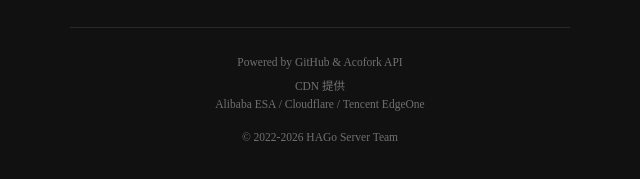
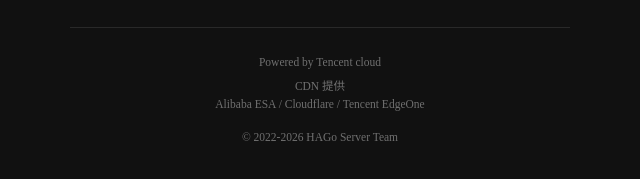
Before and after one commit to ERX399/-zephyrix_9k2-, a plain HTML site: page index.html in a window 1280 px wide. Shown: the part 1241-1420 px from the top of the page, 320-960 px from the left. Drawn offline with Linux system fonts and the light colour scheme.

Commit message:
Update index.html

```diff
--- a/index.html
+++ b/index.html
@@ -578,7 +578,7 @@
         <div id="timer">00 天 00 时 00 分 00 秒</div>
 
         <footer class="footer-info">
-            <div>Powered by GitHub & Acofork API</div>
+            <div>Powered by Tencent cloud</div>
             <div style="margin-top:5px;">
                 CDN 提供<br>
                 Alibaba ESA / Cloudflare / Tencent EdgeOne
```
